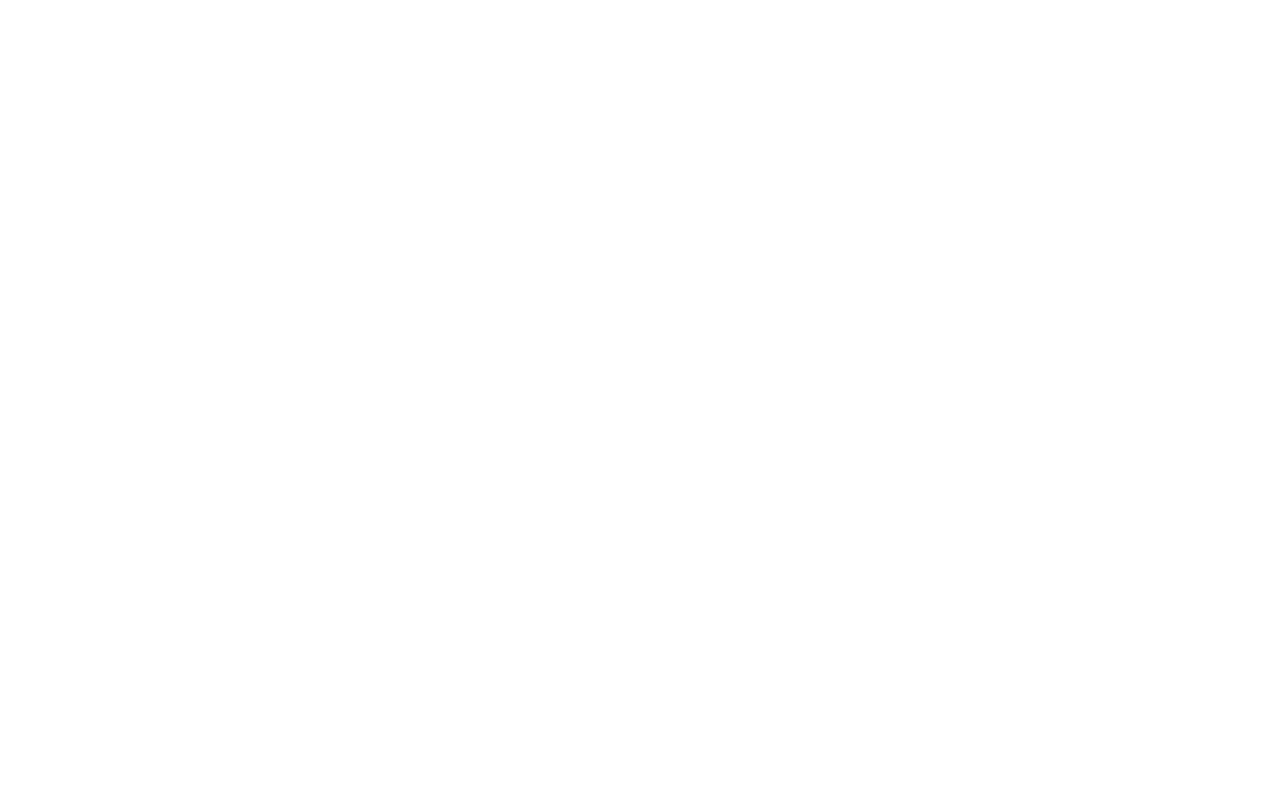
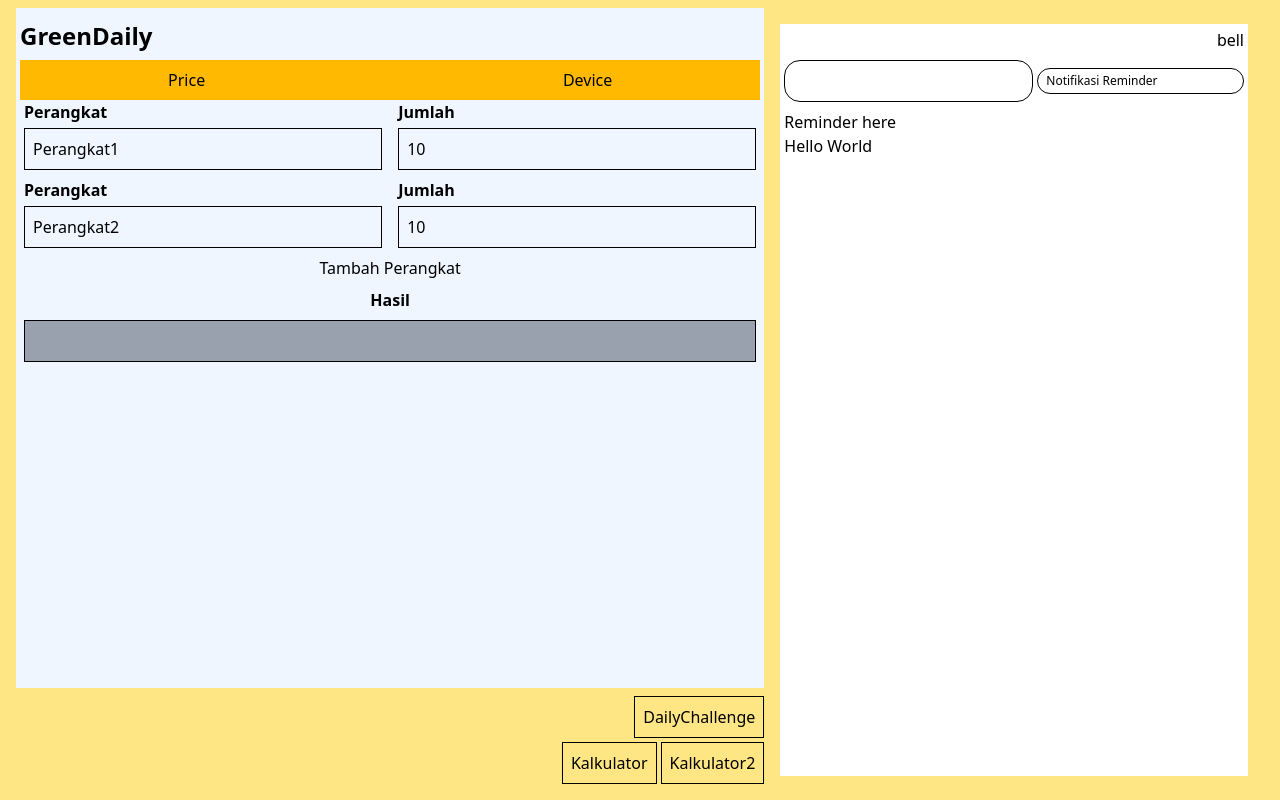
Before and after one commit to sihotang-yonathan1/GreenDaily, a React (Vite) app: page /calculator/byDevice in a window 1280 px wide. Before the commit this address had no page. Built offline with nearby package versions, Linux system fonts and the light colour scheme.

Commit message:
feat: Add Calculator sub-app basic functionality (#4)

```diff
--- /dev/null
+++ b/src/app/energyCalculator/byDevice.tsx
@@ -0,0 +1,93 @@
+import { useState } from "react";
+
+type DeviceMapItemData = {
+  name: string;
+  price: number,
+  count: number,
+
+}
+
+const deviceData: DeviceMapItemData[] = [{
+  name: "Perangkat1",
+  price: 50,
+  count: 10,
+}, {
+  name: "Perangkat2",
+  price: 50,
+  count: 10,
+}]
+
+function CalculatorDeviceRow({name, price, count}: DeviceMapItemData){
+  const [tempInput, setTempInput] = useState<DeviceMapItemData>({
+    name: name,
+    count: count,
+    price: price
+  })
+  return (
+    <div className="flex flex-row w-full gap-x-4 px-1">
+      {/* Device name */}
+      <div className="flex flex-col w-full gap-y-1">
+        <label htmlFor="devicetype" className="font-semibold">Perangkat</label>
+        <input
+          type="text"
+          className="border py-2 px-2"
+          id="deviceType"
+          value={tempInput.name}
+          onChange={event => setTempInput({...tempInput, name: event.target.value})}
+          />
+      </div>
+
+      {/* Device Number */}
+      <div className="flex flex-col w-full gap-y-1">
+        <label htmlFor="deviceNumber" className="font-semibold">Jumlah</label>
+        <input
+          type="number"
+          id="deviceNumber"
+          min={0}
+          className="border py-2 px-2"
+          value={tempInput.count}
+          onChange={event => setTempInput({...tempInput, count: Number(event.target.value ?? 0)})}
+        />
+      </div>
+    </div>
+  )
+}
+
+export function CalculatorByDevice(){
+  const [tempData, setTempData] = useState<DeviceMapItemData[]>(deviceData)
+
+  function handleAddItem(data: DeviceMapItemData){
+    setTempData([...tempData, data])
+  }
+
+  return (
+    <div className="flex flex-col h-full gap-y-2 w-full">
+      {tempData.map((item, index) => (
+        <CalculatorDeviceRow
+          key={index}
+          name={item.name}
+          price={item.price}
+          count={item.count}
+        />)
+      )}
+
+      {/* Add button */}
+      <div className="flex justify-center">
+        <button
+          onClick={_ => handleAddItem({name: "", price: 0, count: 0})}>
+          Tambah Perangkat
+        </button>
+      </div>
+
+      {/* Result */}
+      <div className="flex flex-col w-full px-1 gap-y-2">
+        <label htmlFor="deviceCalculationResult" className="text-center font-semibold">Hasil</label>
+        <input
+          type="number"
+          id="deviceCalculationResult"
+          className="border py-2 bg-gray-400 px-2"
+          disabled />
+      </div>
+    </div>
+  )
+}
--- /dev/null
+++ b/src/app/energyCalculator/byPrice.tsx
@@ -0,0 +1,55 @@
+import { useState } from "react"
+
+export function CalculatorByPrice(){
+  const [totalKWh, setTotalKWh] = useState<number | null>(null)
+  const [price, setPrice] = useState<number | null>(null)
+
+  const result = (totalKWh ?? 0) * (price ?? 0)
+
+  return (
+    <div className="flex flex-col h-full justify-center gap-y-8">
+      {/* Form input */}
+      <div className="flex flex-row gap-x-3 w-full">
+        {/* Total kwH */}
+        <div className="flex flex-col w-full ">
+          <label htmlFor="kwh" className="font-semibold">Total KWh</label>
+          <input
+            type="number"
+            id="kwh"
+            value={totalKWh ?? ""}
+            min={0}
+            defaultValue={totalKWh ?? ""}
+            onChange={(event) => setTotalKWh(Number(event.target.value) ?? 0)}
+            className="border p-2 md:px-2 md:py-3"
+          />
+        </div>
+
+        {/* Tarif Listrik */}
+        <div className="flex flex-col w-full">
+          <label htmlFor="price" className="font-semibold">Tarif Listrik</label>
+          <input
+            type="number"
+            id="price"
+            value={price ?? ""}
+            min={0}
+            onChange={(event) => setPrice(Number(event.target.value) ?? 0)}
+            className="border p-2 md:px-2 md:py-3"
+          />
+        </div>
+      </div>
+
+      {/* Result */}
+      <div className="flex flex-col">
+        <h3 className="text-center capitalize font-semibold">hasil Perhitungan</h3>
+        <input
+          type="number"
+          name="result"
+          id="result"
+          disabled
+          value={result}
+          className="border p-2 disabled:bg-gray-100 text-center md:px-2 md:py-3"
+        />
+      </div>
+    </div>
+  )
+}
--- /dev/null
+++ b/src/app/energyCalculator/index.tsx
@@ -0,0 +1,11 @@
+import { useState } from "react"
+
+
+
+export default function CalculatorPage(){
+  return (
+    <div>
+      <p>Hello</p>
+    </div>
+  )
+}
--- /dev/null
+++ b/src/app/energyCalculator/layout.tsx
@@ -0,0 +1,15 @@
+import { NavLink, Outlet } from "react-router"
+
+export function CalculatorLayout(){
+  return (
+    <div className="flex flex-col h-full">
+      {/* Tab */}
+      <div className="flex flex-row w-full bg-amber-400 py-2 gap-x-2 justify-between px-[20%]">
+        <NavLink to="/calculator">Price</NavLink>
+        <NavLink to="byDevice">Device</NavLink>
+      </div>
+      {/* Child */}
+      <Outlet />
+    </div>
+  )
+}
--- a/src/app/index.tsx
+++ b/src/app/index.tsx
@@ -36,7 +36,7 @@
           <div className="flex justify-end gap-x-1">
             <div className="flex">
               {/* FIXME: not implemented yet */}
-              <NavLink to="/" className="border p-2">Kalkulator</NavLink>
+              <NavLink to="calculator" className="border p-2">Kalkulator</NavLink>
             </div>
 
             <div className="flex">
--- a/src/main.tsx
+++ b/src/main.tsx
@@ -3,9 +3,20 @@
 import { BrowserRouter, Route, Routes } from "react-router";
 
 import './global.css'
+
+// Dashboard
 import { DashboardLayout } from './app/index.tsx';
+
+// DailyChallenge
 import { DailyChallengePage } from './app/dailyChallenge/index.tsx';
+
+// Reminder
 import { ReminderPage } from './app/reminder/index.tsx';
+
+// Calculator
+import { CalculatorLayout } from './app/energyCalculator/layout.tsx';
+import { CalculatorByPrice } from './app/energyCalculator/byPrice.tsx';
+import { CalculatorByDevice } from './app/energyCalculator/byDevice.tsx';
 
 ReactDOM.createRoot(document.getElementById('root')!).render(
   <React.StrictMode>
@@ -14,7 +25,12 @@
         <Route element={<DashboardLayout />} >
           <Route index element={<DailyChallengePage />}/>
           <Route path='reminder' element={<ReminderPage />} />
+          <Route path='calculator' element={<CalculatorLayout/>}>
+            <Route index element={<CalculatorByPrice />} />
+            <Route path="byDevice" element={<CalculatorByDevice />} />
+          </Route>
         </Route>
+
       </Routes>
     </BrowserRouter>
   </React.StrictMode>,
```
